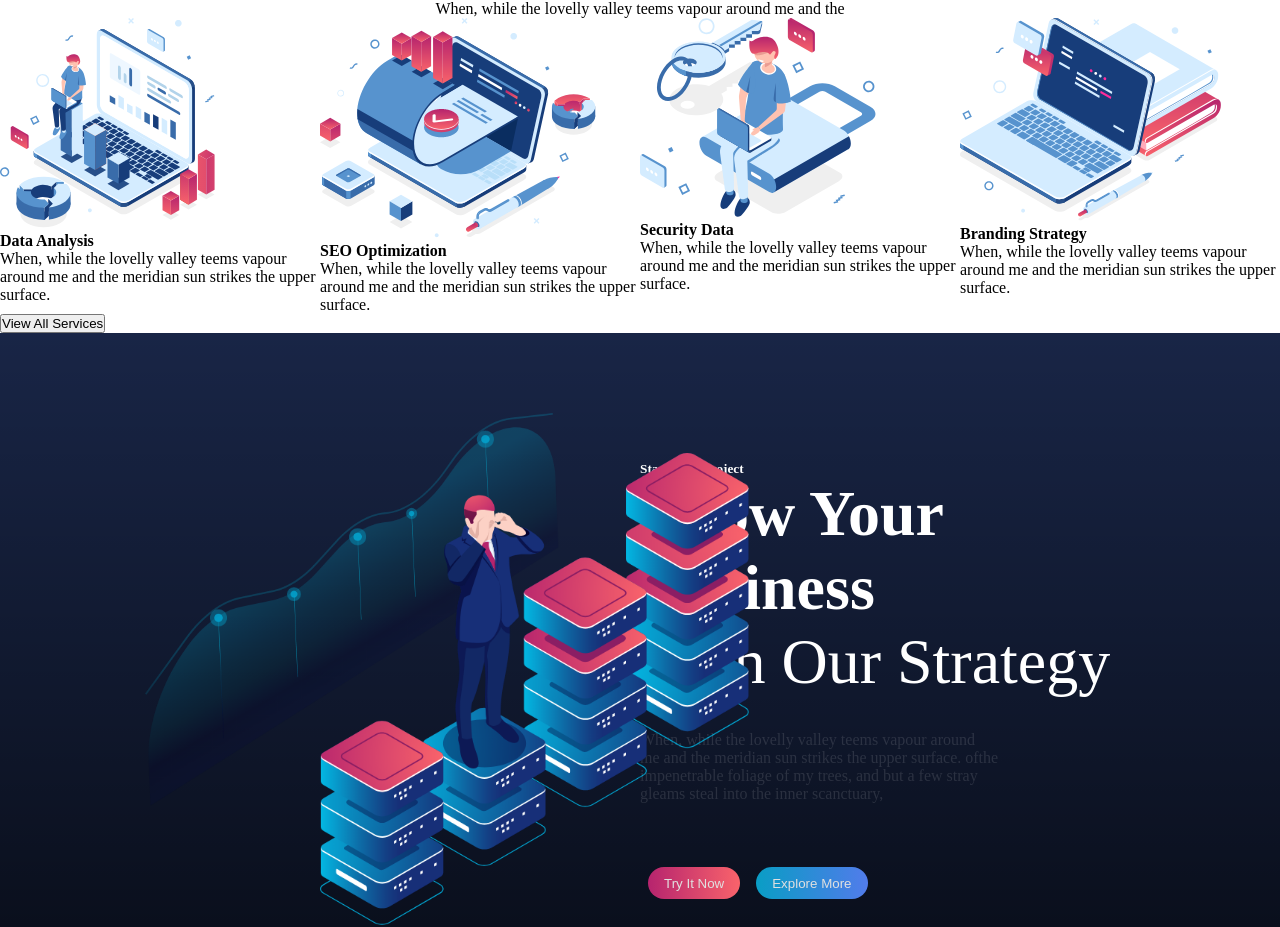
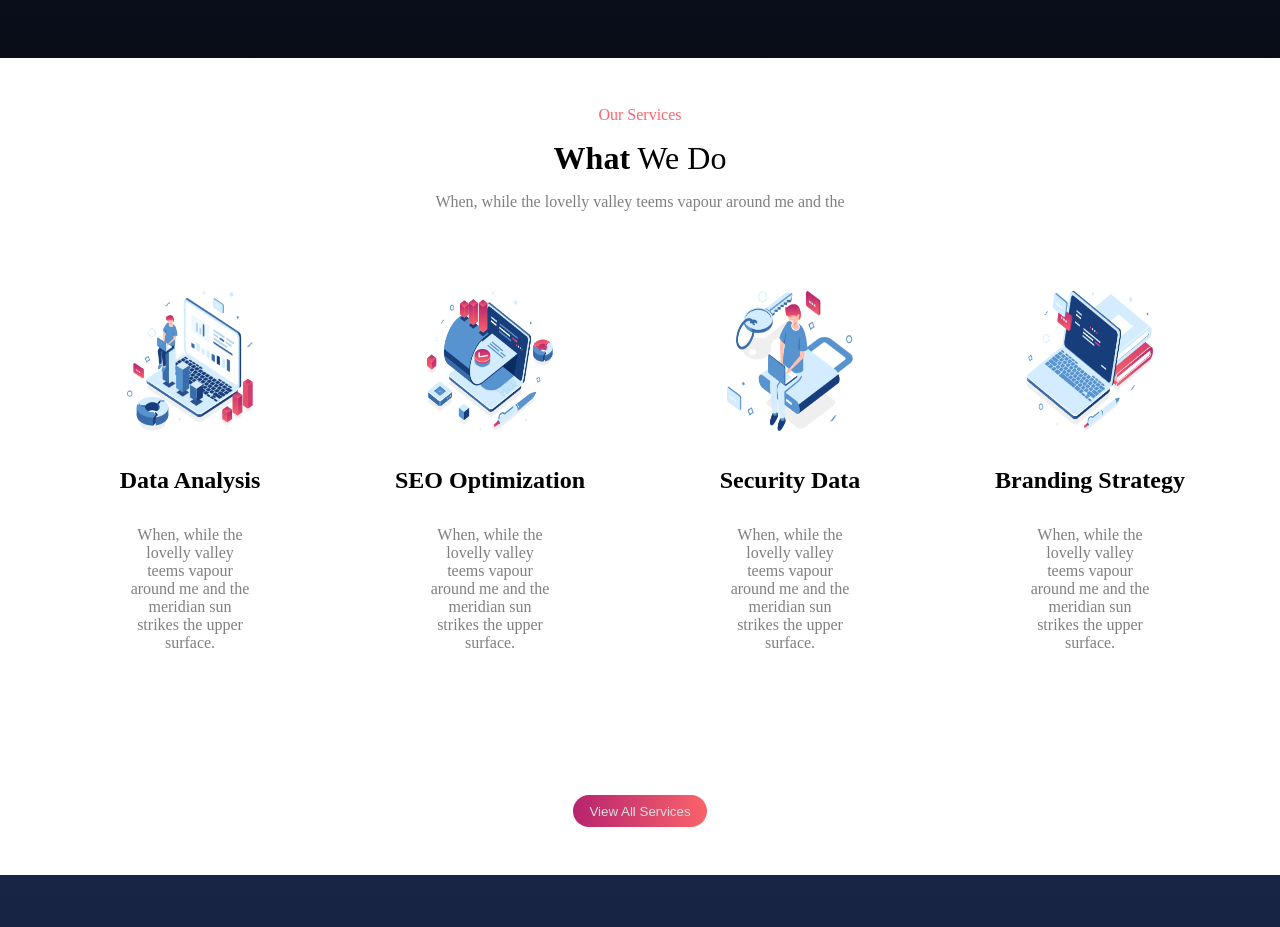
Before and after one commit to andreadebortoli2/proj-html-vuejs, a Vue app: page / in a window 1280 px wide. Shown: the part 734-1661 px from the top of the page. Built offline with nearby package versions, Linux system fonts and the light colour scheme.

Commit message:
add service style

```diff
--- a/src/assets/AppStyle.scss
+++ b/src/assets/AppStyle.scss
@@ -1,5 +1,7 @@
 @use './partials/Variables.scss' as *;
 @use './partials/HeaderStyle';
+@use './partials/ServiceStyle';
+@use './partials/SectionCardHeader';
 @use './partials/StartProjectStyle';
 
 
--- a/src/assets/partials/Variables.scss
+++ b/src/assets/partials/Variables.scss
@@ -3,11 +3,11 @@ $text-color-primary: #000000;
 $text-color-secondary: #FFFFFF;
 $text-color-nav: #E0E0E0;
 $text-color-bluecard: #FFFFFF1F;
+$text-small-color: #00000080;
 $button-try-color-primary: #B6246E;
 $button-try-color-secondary: #F9636B;
 $button-explore-color-primary: #527CEB;
 $button-explore-color-secondary: #03A7D3E6;
-$button-try-background: linear-gradient(to right, #B6246E, #F9636B);
 
 @mixin background-primary {
     background-color: #527CEB;
--- /dev/null
+++ b/src/assets/partials/_SectionCardHeader.scss
@@ -0,0 +1,20 @@
+@use './Variables.scss' as *;
+
+.section_name {
+    color: $button-try-color-secondary;
+}
+
+.section_title {
+    font-size: 2rem;
+    padding: 1rem 0;
+
+    span {
+        font-weight: 700;
+    }
+}
+
+.section_comment {
+    font-weight: 100;
+    font-size: 1rem;
+    color: $text-small-color;
+}
--- /dev/null
+++ b/src/assets/partials/_ServiceStyle.scss
@@ -0,0 +1,43 @@
+@use './Variables.scss' as *;
+
+.container {
+    padding: 3rem 0;
+
+    .header {
+        text-align: center;
+    }
+
+    .grid {
+        display: flex;
+        padding: 5rem 0;
+        gap: 3rem;
+
+
+        .card {
+            text-align: center;
+
+            img {
+                width: 50%;
+                height: 50%;
+                padding-bottom: 2rem;
+            }
+
+            p {
+                width: 50%;
+                margin: 0 auto;
+                padding-top: 2rem;
+                color: $text-small-color;
+            }
+        }
+    }
+
+    .btn {
+        display: flex;
+        justify-content: center;
+        padding-top: 5rem;
+
+        button {
+            @include button-try;
+        }
+    }
+}
--- a/src/components/Main/Cards/SectionCardHeader.vue
+++ b/src/components/Main/Cards/SectionCardHeader.vue
@@ -4,14 +4,31 @@ export default {
     props: {
         header: Object,
     },
+    methods: {
+        firtsWord() {
+            // console.log(this.header.title)
+            const words = this.header.title.split(' ');
+            // console.log(words);
+            const firtsWord = words[0];
+            // console.log(firtsWord);
+            return firtsWord
+        },
+        restWords() {
+            const words = this.header.title.split(' ');
+            const rest = words.slice(1);
+            // console.log(rest);
+            // console.log(rest.join(' '));
+            return rest.join(' ')
+        },
+    },
 }
 </script>
 
 <template>
     <div :id="header.id">
-        <h5>{{ header.section }}</h5>
-        <h3>{{ header.title }}</h3>
-        <p>{{ header.subTitle }}</p>
+        <div class="section_name">{{ header.section }}</div>
+        <div class="section_title"><span>{{ firtsWord() }}</span> {{ restWords() }}</div>
+        <p class="section_comment">{{ header.subTitle }}</p>
     </div>
 </template>
 
--- a/src/components/Main/Cards/ServiceCard.vue
+++ b/src/components/Main/Cards/ServiceCard.vue
@@ -13,9 +13,9 @@ export default {
 </script>
 
 <template>
-    <div>
+    <div class="card">
         <img :src="imageSrc" alt="">
-        <h4>{{ card.title }}</h4>
+        <h2>{{ card.title }}</h2>
         <p>When, while the lovelly valley teems vapour around me and the meridian sun strikes the upper surface.</p>
     </div>
 </template>
--- a/src/components/Main/Service.vue
+++ b/src/components/Main/Service.vue
@@ -40,23 +40,17 @@ export default {
 </script>
 
 <template>
-    <div>
+    <div class="container">
         <SectionCardHeader class="header" :header="serviceHeader" />
         <div class="grid">
             <template v-for="card in ourServices">
                 <ServiceCard :card="card" />
             </template>
         </div>
-        <button>View All Services</button>
+        <div class="btn">
+            <button>View All Services</button>
+        </div>
     </div>
 </template>
 
-<style scoped>
-.header {
-    text-align: center;
-}
-
-.grid {
-    display: flex;
-}
-</style>
+<style scoped></style>
```
